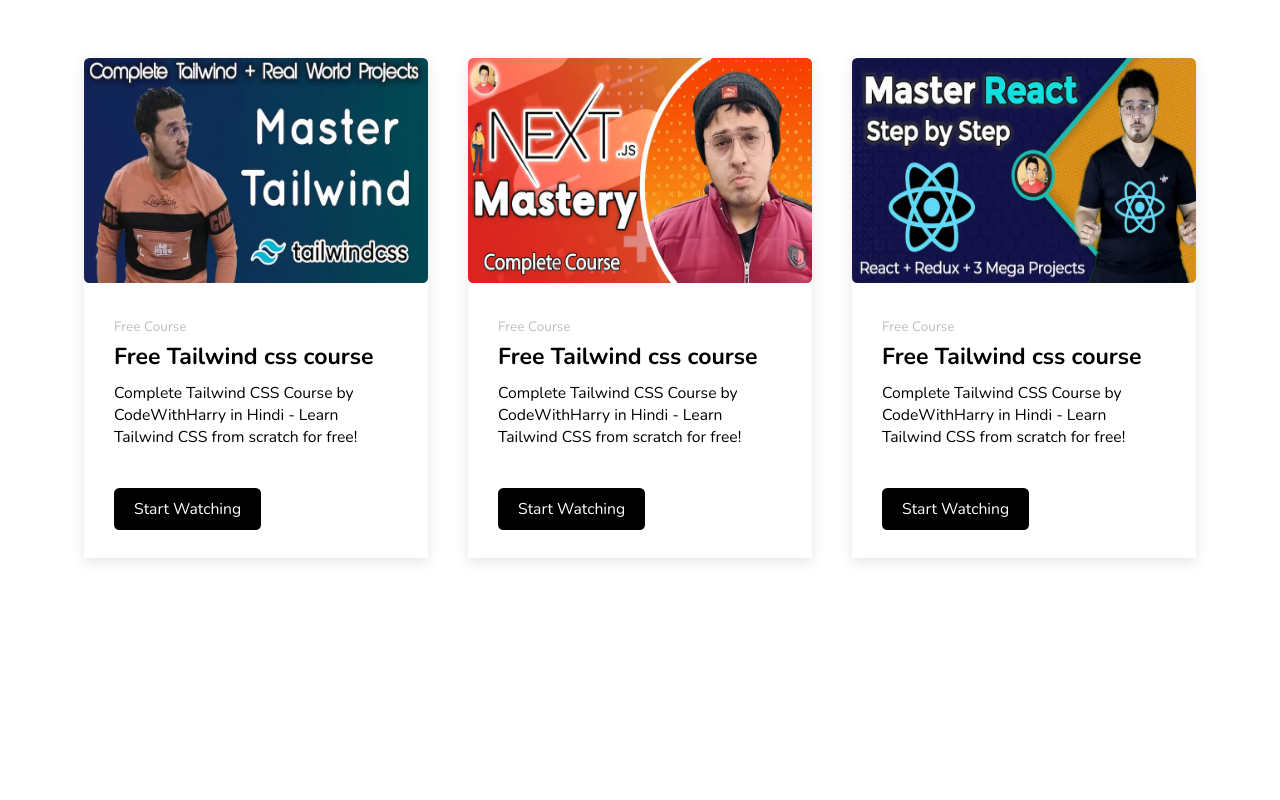
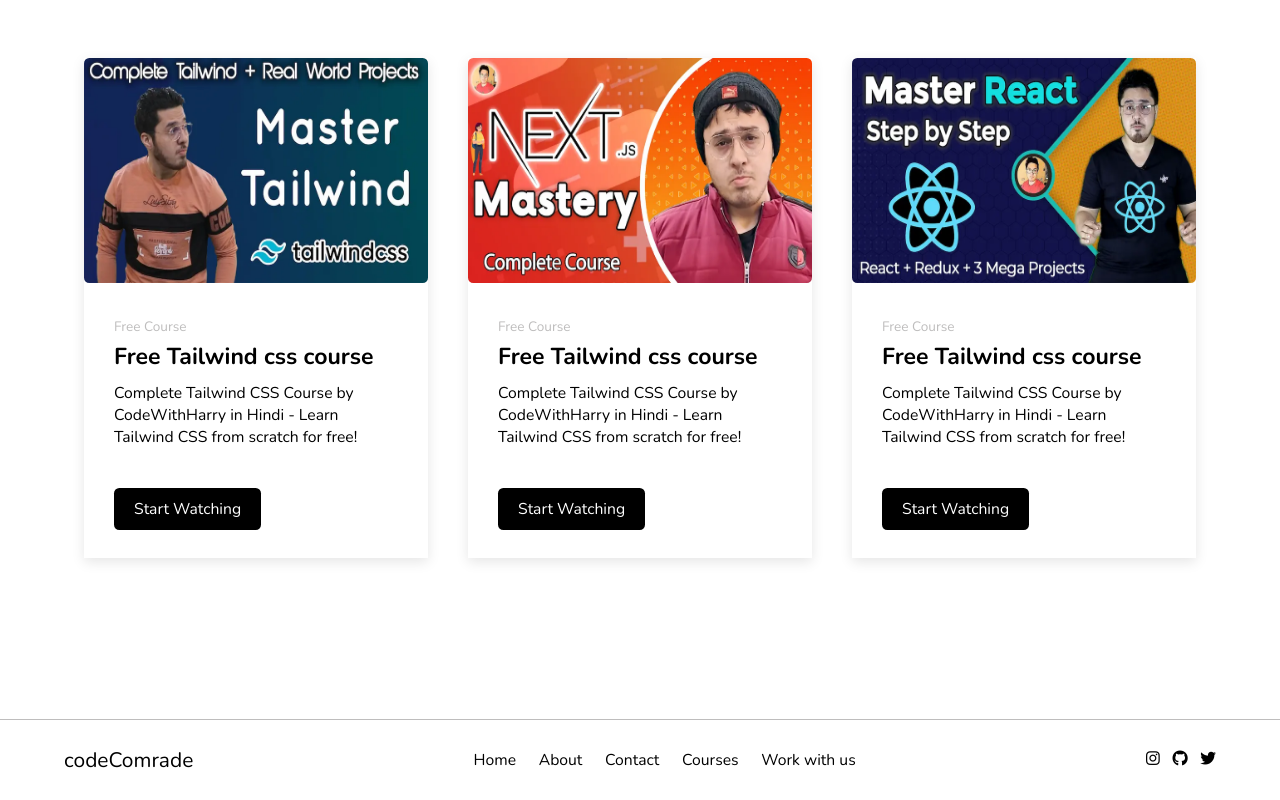
Before and after one commit to codeComrade777/youtubeblog.com, a plain HTML site: page index.html in a window 1280 px wide. Shown: the part 690-1490 px from the top of the page. Before the commit the page ends 1409 px from the top, so only its background shows below. Drawn offline with nearby package versions, Linux system fonts and the light colour scheme.

Commit message:
Add files via upload

```diff
--- a/index.html
+++ b/index.html
@@ -1,5 +1,6 @@
 <!DOCTYPE html>
 <html lang="en">
+
 <head>
     <meta charset="UTF-8">
     <meta http-equiv="X-UA-Compatible" content="IE=edge">
@@ -8,12 +9,14 @@
     <link rel="stylesheet" href="style.css">
     <link rel="stylesheet" href="https://cdnjs.cloudflare.com/ajax/libs/font-awesome/6.2.0/css/all.min.css">
 </head>
+
 <body>
     <div class="header">
         <div id="show-btn">
             <i class="fas fa-bars"></i>
         </div>
         <div class="logo">
+            <a href=""><span>
                     <a href=""><span><</span>codeComrade<span>></span></a>
         </div>
         <div class="navbar" id="show-menu">
@@ -22,7 +25,7 @@
             </div>
             <ul>
                 <a href="" class="active">Home</a>
-            <a href="">Courses</a>
+                <a href="#courses">Courses</a>
                 <a href="">Tutorials</a>
                 <a href="">Notes</a>
                 <a href="">Contact</a>
@@ -44,14 +47,16 @@
             <div class="inside-home">
                 <div class="home-heading">
                     <h1>Welcome to <span>codeComrade</span></h1>
-                <p>Confused on which course to take? I have got you covered. Browse courses and find out the best course for you. Its free! Code With Harry is my attempt to teach basics and those coding techniques to people in short time which took me ages to learn.</p>
+                    <p>Confused on which course to take? I have got you covered. Browse courses and find out the best
+                        course for you. Its free! Code With Harry is my attempt to teach basics and those coding
+                        techniques to people in short time which took me ages to learn.</p>
                     <div class="btns">
                         <a href="" class="main">Free courses</a>
                         <a href="">Explore notes</a>
                     </div>
                 </div>
                 <div class="img-home">
-                <img src="images/home.jpg" alt="">
+                    <img src="images/undraw_coder.svg" alt="">
                 </div>
             </div>
         </div>
@@ -60,7 +65,7 @@
 
     <!---COURSE CONTAINER STARTS-->
     <section>
-    <div class="courses-container">
+        <div class="courses-container" id="courses">
             <h1>RECOMMENDED COURSES</h1>
             <div class="inside-courses">
                 <div class="courses-box">
@@ -68,7 +73,8 @@
                     <div class="courses-heading">
                         <p>Free Course</p>
                         <h2>Free Tailwind css course</h2>
-                    <h6>Complete Tailwind CSS Course by CodeWithHarry in Hindi - Learn Tailwind CSS from scratch for free!</h6>
+                        <h6>Complete Tailwind CSS Course by CodeWithHarry in Hindi - Learn Tailwind CSS from scratch for
+                            free!</h6>
                         <div class="start-btn">
                             <a href="">Start Watching</a>
                         </div>
@@ -79,7 +85,8 @@
                     <div class="courses-heading">
                         <p>Free Course</p>
                         <h2>Free Tailwind css course</h2>
-                    <h6>Complete Tailwind CSS Course by CodeWithHarry in Hindi - Learn Tailwind CSS from scratch for free!</h6>
+                        <h6>Complete Tailwind CSS Course by CodeWithHarry in Hindi - Learn Tailwind CSS from scratch for
+                            free!</h6>
                         <div class="start-btn">
                             <a href="">Start Watching</a>
                         </div>
@@ -90,7 +97,8 @@
                     <div class="courses-heading">
                         <p>Free Course</p>
                         <h2>Free Tailwind css course</h2>
-                    <h6>Complete Tailwind CSS Course by CodeWithHarry in Hindi - Learn Tailwind CSS from scratch for free!</h6>
+                        <h6>Complete Tailwind CSS Course by CodeWithHarry in Hindi - Learn Tailwind CSS from scratch for
+                            free!</h6>
                         <div class="start-btn">
                             <a href="">Start Watching</a>
                         </div>
@@ -100,17 +108,28 @@
             </div>
 
         </div>
-    <!-- <div class="explore-more">
-        <a href="">More Courses</a>
-    </div> -->
     </section>
     <!---COURSE CONTAINER ENDS-->
 
-
-
-
-
-
+    <div class="footer-container">
+        <div class="inside-footer">
+            <div class="logo">
+                <a href="">codeComrade</a>
+            </div>
+            <div class="menus">
+                <a href="">Home</a>
+                <a href="">About</a>
+                <a href="">Contact</a>
+                <a href="">Courses</a>
+                <a href="">Work with us</a>
+            </div>
+            <div class="socials">
+                <i class="fab fa-instagram"></i>
+                <i class="fab fa-github"></i>
+                <i class="fab fa-twitter"></i>
+            </div>
+        </div>
+    </div>
 
 
 
@@ -122,4 +141,5 @@
 
     <script src="script.js"></script>
 </body>
+
 </html>
--- a/style.css
+++ b/style.css
@@ -10,6 +10,7 @@
     /* #006295 */
 }
 html{
+    scroll-behavior: smooth;
     font-size: 65.5%;
     overflow-x: hidden;
 }
@@ -188,7 +189,30 @@ section{
     height: 45%;
     border-radius: .5rem;
     width: 100%;
-
+}
+.footer-container{
+    border-top: 1px solid rgb(190, 189, 189);
+}
+.footer-container .inside-footer{
+    display: flex;
+    justify-content: space-between;
+    align-items: center;
+    height: 10vh;
+    padding: 2rem 5%;
+}
+.footer-container .inside-footer .logo a{
+    font-size: 2rem;
+    color: #000;
+}
+.footer-container .inside-footer .menus a{
+    padding: 10px;
+    font-size: 1.5rem;
+    color: #000;
+}
+.footer-container .inside-footer .socials i{
+    font-size: 1.5rem;
+    margin-left: 10px;
+    cursor: pointer;
 }
 @media(max-width:768px){
     #login-Btn,
@@ -224,7 +248,7 @@ section{
     .header .navbar{
         top: -100%;
         left: 29%;
-        position: absolute;
+        position: fixed;
         height: 55vh;
         width: 70%;
         right: -10%;
@@ -263,6 +287,15 @@ section{
         /* background-color: blue; */
         padding: 10px;
     }
+    .footer-container{
+       position: relative;
+        bottom: 0%;
+        margin-top: 900px;
+    }
+    .footer-container .inside-footer{
+        flex-direction: column;
+        line-height: 2;
+    }
 }
 @media(max-width:350px)
 {
@@ -274,3 +307,12 @@ section{
 
     }
 }
+@media(max-width:319px)
+{
+    html{
+        font-size: 45%;
+    }
+    .home-container .inside-home .img-home img{
+        height: 20vh;
+    }
+}
```
Also changed, not shown: images/christopher-gower-m_HRfLhgABo-unsplash.jpg (added), images/undraw_coder.svg (added). Lines whose indentation alone changed are shown as unchanged.
